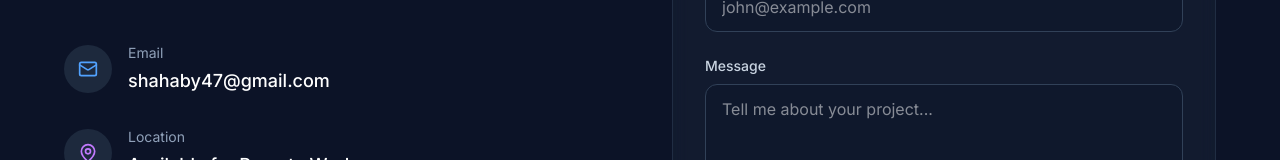
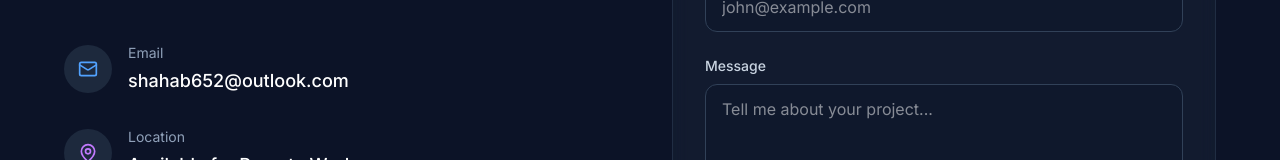
Before and after one commit to MuhammadShahab336/MuhammadShahab336, a React (Vite) app: page / in a window 1280 px wide. Shown: the part 7489-7649 px from the top of the page. Built offline with nearby package versions, Linux system fonts and the light colour scheme.

Commit message:
Implement structural updates and optimizations across the codebase

```diff
--- a/src/components/Contact.tsx
+++ b/src/components/Contact.tsx
@@ -42,7 +42,7 @@ export default function Contact() {
                 <div>
                   <h4 className="text-sm text-slate-400 mb-1">Email</h4>
                   <a href="mailto:shahaby47@gmail.com" className="text-lg font-medium text-white hover:text-blue-400 transition-colors">
-                    shahaby47@gmail.com
+                    shahab652@outlook.com
                   </a>
                 </div>
               </div>
--- a/src/components/Footer.tsx
+++ b/src/components/Footer.tsx
@@ -31,13 +31,13 @@ export default function Footer() {
         </nav>
 
         <div className="flex items-center gap-4">
-          <a href="#" className="p-2 bg-slate-900 border border-slate-800 rounded-full text-slate-400 hover:text-white hover:border-slate-700 transition-all">
+          <a href="http://github.com/MuhammadShahab336" target="_blank" className="p-2 bg-slate-900 border border-slate-800 rounded-full text-slate-400 hover:text-white hover:border-slate-700 transition-all">
             <Github className="w-5 h-5" />
           </a>
-          <a href="#" className="p-2 bg-slate-900 border border-slate-800 rounded-full text-slate-400 hover:text-white hover:border-slate-700 transition-all">
+          <a href="http://linkedin.com/in/themuhammadshahab" target="_blank" className="p-2 bg-slate-900 border border-slate-800 rounded-full text-slate-400 hover:text-white hover:border-slate-700 transition-all">
             <Linkedin className="w-5 h-5" />
           </a>
-          <a href="mailto:shahaby47@gmail.com" className="p-2 bg-slate-900 border border-slate-800 rounded-full text-slate-400 hover:text-white hover:border-slate-700 transition-all">
+          <a href="mailto:shahab652@outlook.com" className="p-2 bg-slate-900 border border-slate-800 rounded-full text-slate-400 hover:text-white hover:border-slate-700 transition-all">
             <Mail className="w-5 h-5" />
           </a>
         </div>
--- a/src/components/Navbar.tsx
+++ b/src/components/Navbar.tsx
@@ -38,10 +38,10 @@ export default function Navbar() {
 
         {/* Socials & Resume - Desktop */}
         <div className="hidden md:flex items-center gap-4">
-          <a href="#" className="p-2 text-slate-400 hover:text-blue-400 transition-colors">
+          <a href="http://github.com/MuhammadShahab336" target="_blank" className="p-2 text-slate-400 hover:text-blue-400 transition-colors">
             <Github className="w-5 h-5" />
           </a>
-          <a href="#" className="p-2 text-slate-400 hover:text-blue-400 transition-colors">
+          <a href="http://linkedin.com/in/themuhammadshahab" target="_blank" className="p-2 text-slate-400 hover:text-blue-400 transition-colors">
             <Linkedin className="w-5 h-5" />
           </a>
           <Link to="/#contact" className="px-5 py-2.5 text-sm font-medium bg-blue-500/10 text-blue-400 border border-blue-500/30 rounded-full hover:bg-blue-500/20 transition-all">
```
Also changed, not shown: public/images/virtual-class-meeting.png (added), public/images/vitual-class.png (added).
